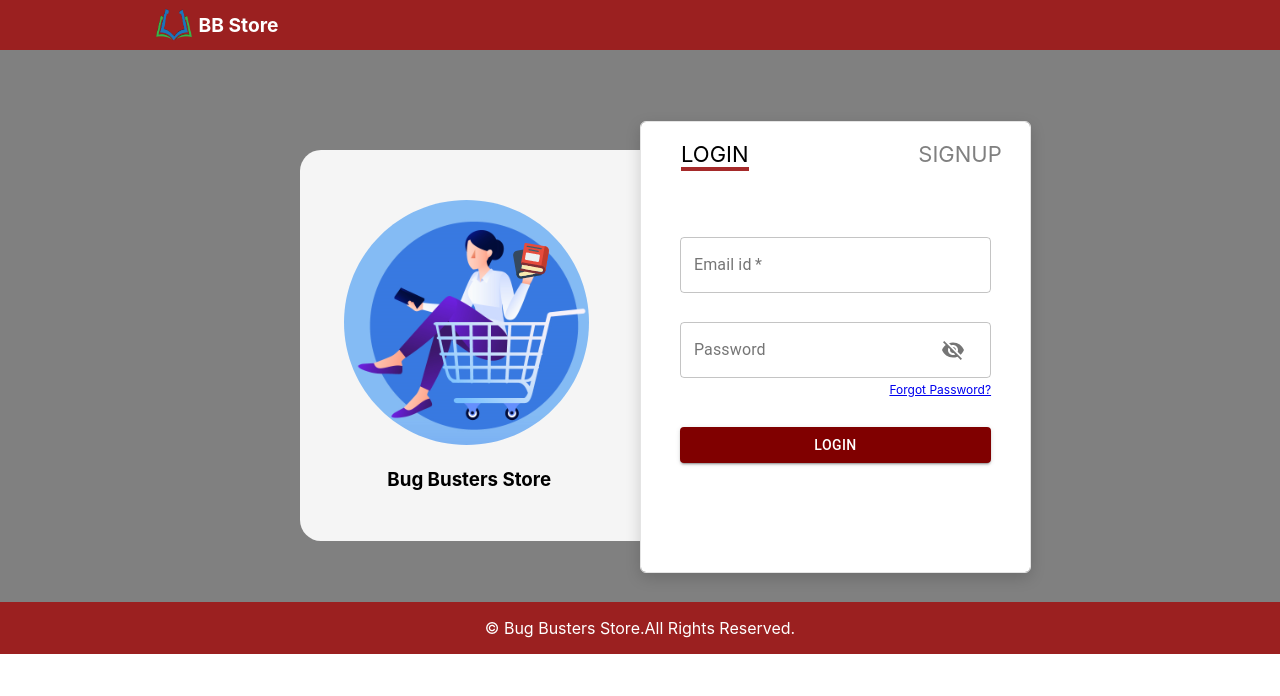
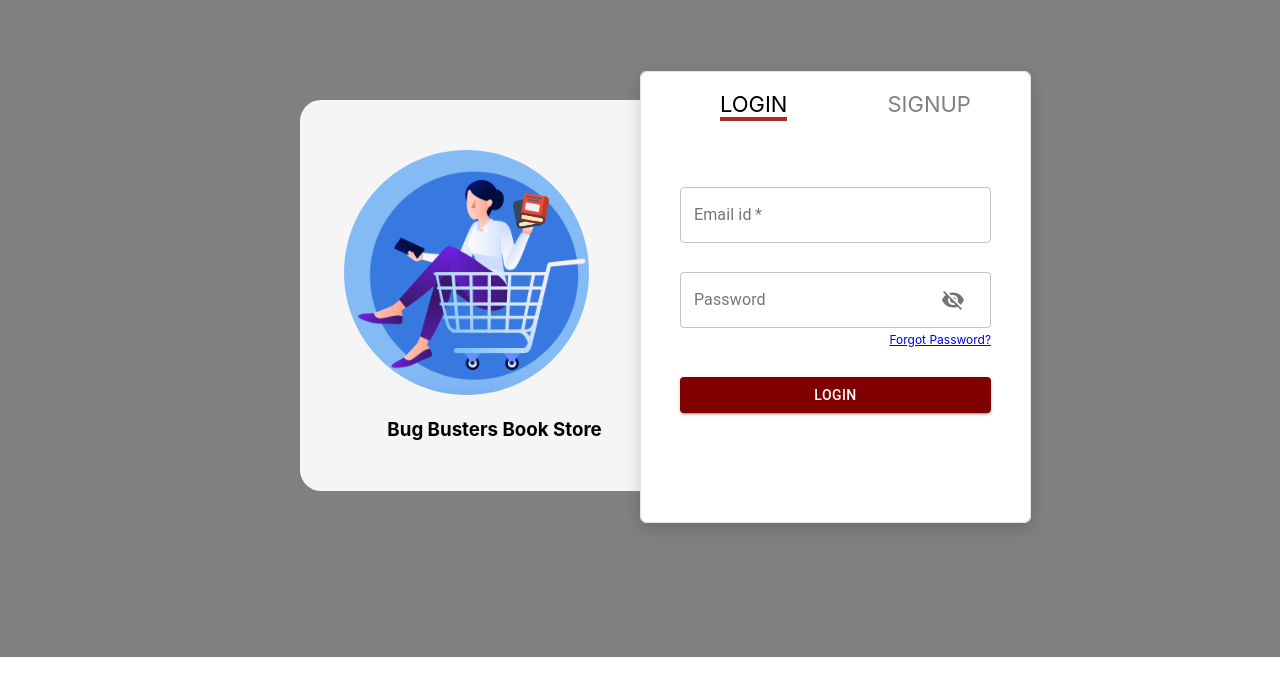
Before and after one commit to jitesh456/BookStoreUserUI, a React (Create React App) app: page / in a window 1280 px wide. Shown: the top 696 px of the page. Built offline with nearby package versions, Linux system fonts and the light colour scheme.

Commit message:
REMOVED:Header And Footer For User Login Page

```diff
--- a/src/components/OrderSummary.js
+++ b/src/components/OrderSummary.js
@@ -76,9 +76,9 @@ export default class OrderSummary extends React.Component{
                 </div>
 
                 <div style={{height:"auto",display:"flex",justifyContent:"space-between",paddingRight:"3%",paddingBottom:"2%"}}>
-                    <p style={{paddingLeft:"3%",fontSize:"17px"}}><b>Total Price: &nbsp;&nbsp;Rs.&nbsp; {calPrice}</b> </p>
+                    <p style={{paddingLeft:"3%",fontSize:"17px"}}><b>Total Price: &nbsp;Rs. {calPrice}</b> </p>
                     <Button style={{background:"maroon",color:"white",padding:"10px 30px"}} variant="filled"
-                    onClick={()=>{history.push('/ordersuccessful');this.handleConfirmation()}}>Place Order</Button>
+                    onClick={()=>{history.push('/order/successful');this.handleConfirmation()}}>Place Order</Button>
 
                 </div>
             </div>
--- a/src/components/Routers.js
+++ b/src/components/Routers.js
@@ -23,7 +23,7 @@ class Routers extends React.Component{
                 <Route path="/cart" component={ShoppingCart}/>
                 <Route path="/customerdetails" component={Customer}/>
                 <Route path="/ordersummary" component={OrderSummary}/>
-                <Route path="/ordersuccessful" component={OrderSuccessful}/>
+                <Route path="/order/successful" component={OrderSuccessful}/>
                 <Route path="/" component={UserLogin}/>
             </Switch>
             </Router>
--- a/src/components/UserLogin.js
+++ b/src/components/UserLogin.js
@@ -10,13 +10,16 @@ import FormControl from '@material-ui/core/FormControl';
 import OutlinedInput from '@material-ui/core/OutlinedInput';
 import InputLabel from '@material-ui/core/InputLabel';
 import InputAdornment from '@material-ui/core/InputAdornment';
-import {Tab,Tabs,TabList,TabPanel} from 'react-tabs';
+import { Tab, Tabs, TabList, TabPanel } from 'react-tabs';
 import { createMuiTheme } from '@material-ui/core/styles';
 import { ThemeProvider } from '@material-ui/styles';
-import booklogo from '../booklogo.png';
 import { purple } from '@material-ui/core/colors';
 import Service from '../service/Service';
 import history from './history';
+
+let fullNameError = '';
+let emailError = '';
+let mobileError = ''; let passwordError = '';
 
 const theme = createMuiTheme({
     palette: {
@@ -67,8 +70,8 @@ export default class UserLogin extends Component {
         var emailPattern=/^[a-zA-Z]{3,}([-|+|.|_]?[a-zA-Z0-9]+)?[@]{1}[A-Za-z0-9]+[.]{1}[a-zA-Z]{2,4}([.]{1}[a-zA-Z]+)?$/;
          var passwordPattern =  /[a-zA-Z0-9]{1,}$/;
         let nameError = '';
-      let emailError = '';
-      let mobileError = ''; let passwordError = '';
+        // let emailError = '';
+        // let mobileError = ''; let passwordError = '';
 
         switch (type) {
 
@@ -83,6 +86,7 @@ export default class UserLogin extends Component {
             case 'fullName':
                 if (number.test(this.state.fullName)) {
                     nameError=" Only letters allowed";
+
                   }
                   if (this.state.fullName.length<3 && this.state.fullName.length>1) {
                       nameError=" Min 3 characters";
@@ -241,13 +245,12 @@ export default class UserLogin extends Component {
             this.setState({loginChecked:false,signupChecked:true})
         }
     }
-
-    render(){
-        const displayData=(
-            <Tabs defaultIndex={0} onSelect={index=>console.log(index)}>
-                <TabList className="tablist" style={{marginTop:"5%"}}>
-                    <Tab style={{marginRight: "20%"}}><input id="tab-1" type="radio" name="login" className="sign-in" checked={this.state.loginChecked} onClick={this.handleTabSelection} /><label htmlFor="tab-1" className="tab1">Login</label></Tab>
-                    <Tab><input id="tab-2" type="radio" name="signup" className="sign-up" checked={this.state.signupChecked} onClick={this.handleTabSelection}/><label htmlFor="tab-2" className="tab2">SignUp</label></Tab>
+    render() {
+        const displayData = (
+            <Tabs defaultIndex={0} onSelect={index => console.log(index)}>
+                <TabList className="tablist" style={{ marginTop: "5%", marginLeft:"10%" }}>
+                    <Tab ><input id="tab-1" type="radio" name="login" className="sign-in" checked={this.state.loginChecked} onClick={this.handleTabSelection} /><label htmlFor="tab-1" className="tab1">Login</label></Tab>
+                    <Tab><input id="tab-2" type="radio" name="signup" className="sign-up" checked={this.state.signupChecked} onClick={this.handleTabSelection} /><label htmlFor="tab-2" className="tab2">SignUp</label></Tab>
                 </TabList>
                 <TabPanel className="tabpanel-content">
 
@@ -260,10 +263,10 @@ export default class UserLogin extends Component {
                                         id="outlined-start-adornment"
                                         variant="outlined"
                                         className="info"
-                                style={{width:"100%"}}
+                                        style={{ width: "100%" }}
                                         color="secondary"
                                         name="email"
-                                onChange={this.handleChange.bind(this,'email')}
+                                        onChange={this.handleChange.bind(this, 'email')}
                                         disabled={this.props.disableform}
                                         required
                                     />
@@ -279,8 +282,8 @@ export default class UserLogin extends Component {
                                         {this.state.emailError}
                                     </p>
                                 </div>
-                            <div style={{height:"35px"}}></div>
-                            <FormControl style={{width:"100%"}}>
+                                <div style={{ height: "35px" }}></div>
+                                <FormControl style={{ width: "100%" }}>
                                     <div className="div_content">
                                         <InputLabel htmlFor="outlined-adornment-password" color="secondary" variant="outlined">Password</InputLabel>
                                         <OutlinedInput
@@ -289,8 +292,8 @@ export default class UserLogin extends Component {
                                             value={this.state.password}
                                             color="secondary"
                                             name="password"
-                                style={{width:"100%"}}
-                                onChange={this.handleChange.bind(this,'password')}
+                                            style={{ width: "100%" }}
+                                            onChange={this.handleChange.bind(this, 'password')}
                                             required
                                             endAdornment={
                                                 <InputAdornment position="end">
@@ -322,7 +325,7 @@ export default class UserLogin extends Component {
                                 <div className="foot-lnk">
                                     <a href="#forgot">Forgot Password?</a>
                                 </div>
-                        <Button  type="submit" id="login-button" variant="contained">Login</Button>
+                                <Button type="submit" id="login-button" variant="contained">Login</Button>
                             </div>
                         </form>
                     </div>
@@ -353,7 +356,7 @@ export default class UserLogin extends Component {
                                             marginBottom: "-3em",
 
                                         }}
-                                ><div style={{marginTop: "1px"}} >{this.state.nameError}</div>
+                                    ><div style={{ marginTop: "1px" }} >{this.state.nameError}</div>
                                     </p>
 
                                 </div>
@@ -379,7 +382,7 @@ export default class UserLogin extends Component {
                                             marginBottom: "-3em",
 
                                         }}
-                                ><div style={{marginTop: "1px"}} >{this.state.emailError}</div>
+                                    ><div style={{ marginTop: "1px" }} >{this.state.emailError}</div>
                                     </p>
 
                                 </div>
@@ -394,7 +397,7 @@ export default class UserLogin extends Component {
                                             value={this.state.password}
                                             color="secondary"
                                             name="password"
-                                        style={{ width: "100%"}}
+                                            style={{ width: "100%" }}
                                             onChange={this.handleChange.bind(this, 'password')}
                                             endAdornment={
                                                 <InputAdornment position="end">
@@ -417,7 +420,7 @@ export default class UserLogin extends Component {
                                                 marginBottom: "-3em",
 
                                             }}
-                                    ><div style={{marginTop: "-5px"}} >{this.state.passwordError}</div>
+                                        ><div style={{ marginTop: "-5px" }} >{this.state.passwordError}</div>
                                         </p>
 
                                     </FormControl>
@@ -445,7 +448,7 @@ export default class UserLogin extends Component {
                                             marginBottom: "-3em",
 
                                         }}
-                                ><div style={{marginTop: "1px"}} > {this.state.mobileError}   </div>
+                                    ><div style={{ marginTop: "1px" }} > {this.state.mobileError}   </div>
                                     </p>
                                 </div>
                                 <div style={{ height: "20px" }}></div>
@@ -456,31 +459,22 @@ export default class UserLogin extends Component {
                 </TabPanel>
             </Tabs>
         );
-        return(
-            <div className="main-style">
+        return (
+            <div className= "login-page">
+                <div className="page">
 
-            <div className="page">
-            <header className="app_header">
-                    <div className="admin_header">
-                        <img src={booklogo} alt="asd" className="bk_image" />
-                        <span className="admin">BB Store</span>
-                    </div >
-                </header>
                     <div className="main-container">
-                    <img src={loginimage} alt="asd" className="login-image"/>
-                    <h3 style={{marginLeft:'14%'}}>Bug Busters Store</h3>
+                        <img src={loginimage} alt="asd" className="login-image" />
+                        <h3 style={{ marginLeft: '14%' }}>Bug Busters Book Store</h3>
                     </div>
                     <div className="login-container">
                         <ThemeProvider theme={theme}>
                             {displayData}
                         </ThemeProvider>
                     </div>
-                <footer className='app_footer'>
-                        <div className='admin_footer'>
-                            <p> © Bug Busters Store.All Rights Reserved.</p>
+
                 </div>
-                    </footer>
-            </div>
+
              </div>
         );
     }
--- a/src/css/UserLogin.css
+++ b/src/css/UserLogin.css
@@ -1,4 +1,10 @@
-.main-container{
+.login-page{
+    display: flex;
+    height: 657px;
+    background-color: gray;
+}
+
+ .main-container{
     margin-top: 100px;
     margin-left: 300px;
     width: 624px;
@@ -105,54 +111,6 @@
     align-items: center;
 }
 
-.app_header {
-    border:1px solid greenyellow;
-    border:none;
-    position: sticky;
-    top:0;
-    background-color: #9b2020;
-    display: flex;
-    height: 50px;
-    width: 100%;
-    justify-content: flex-start;
-    color: white;
-  }
-
-  .admin_header{
-    border:1px solid green;
-    border:none;
-    display:flex;
-    width:20%;
-    padding-left: 12%;
-    justify-content: flex-start;
-    align-items: center;
-  }
-
-  .admin{
-    font-size: larger;
-    font-weight: bold;
-    align-self: center;
-    margin-left: 5px;
-  }
-
-  .app_footer{
-    border: none;
-    width: 100%;
-    display:flex;
-    padding-top: 2.3%;
-    flex-direction: column;
-    justify-content: space-between;
-    color: white;
-
-  }
-
-  .admin_footer{
-    background-color: #9b2020;
-    display:flex;
-    justify-content: space-evenly;
-    align-items: center;
-  }
-
   .tab1 {
     font-size: 22px;
     margin-right:100px;
```
Lines whose indentation alone changed are shown as unchanged.
